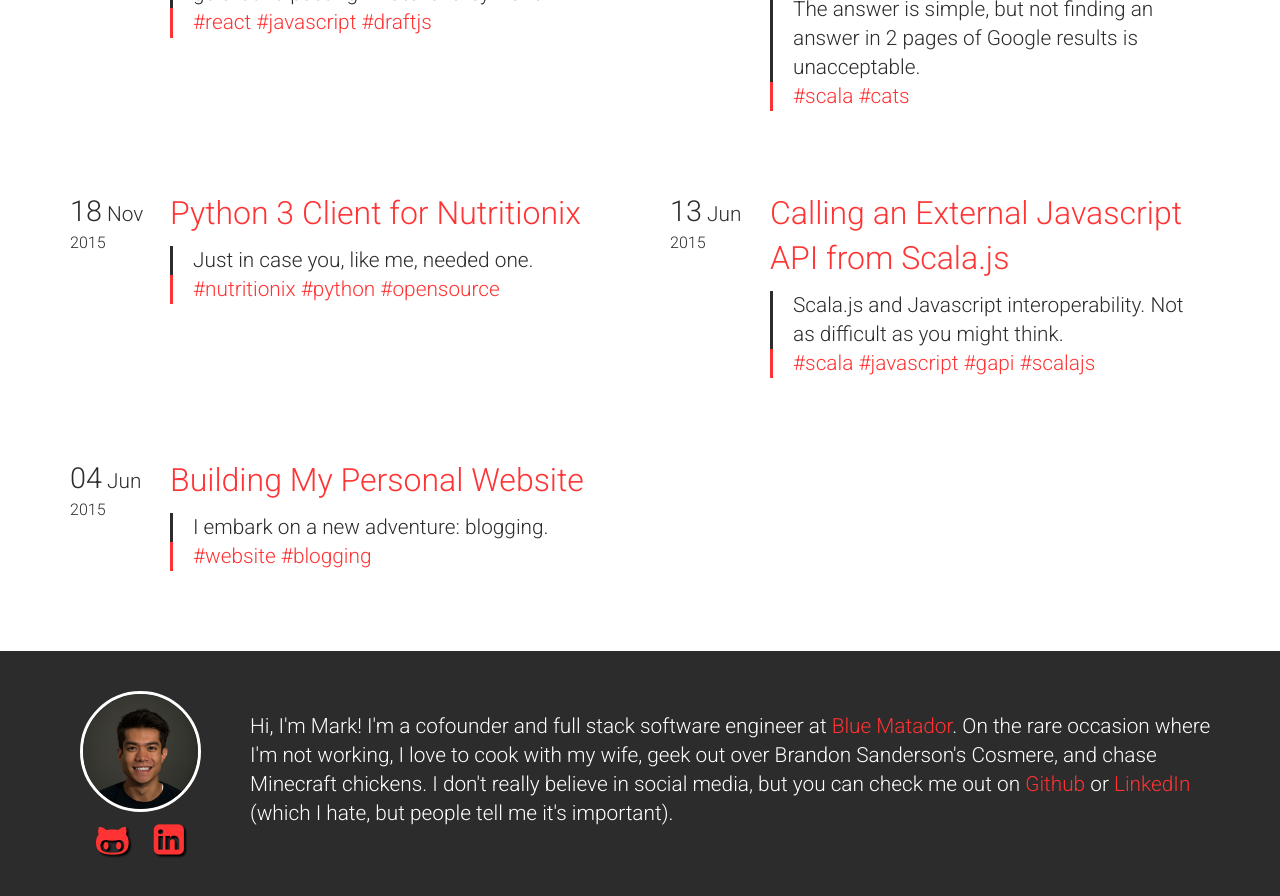
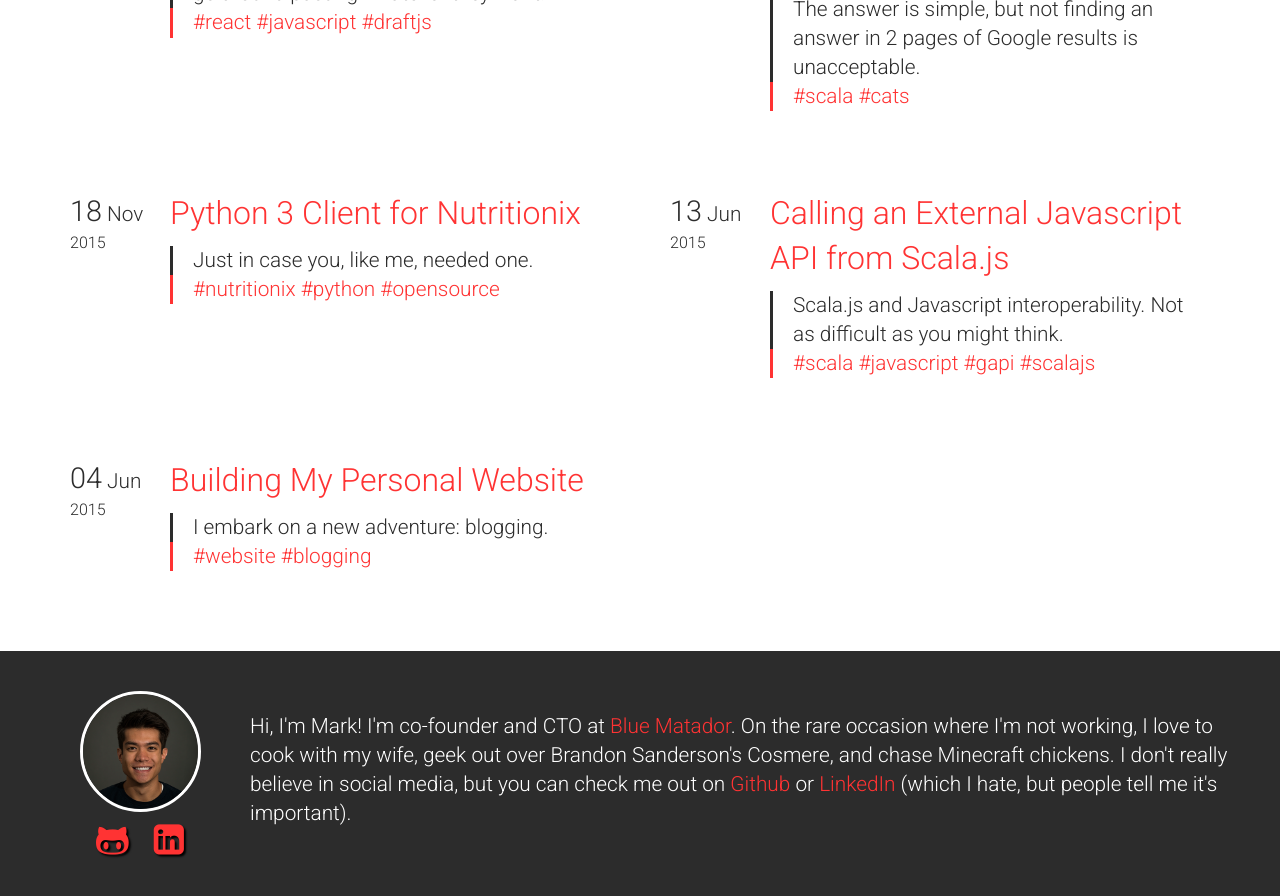
Before and after one commit to msiebert/msiebert.github.io, a Jekyll site: the page built from index.html, in a window 1280 px wide and 900 px high, scrolled down 887 px. Shown: the top 896 px of the window. Built offline with Jekyll 4.4.1, drawn with Linux system fonts in a browser that asks for light colours.

Commit message:
update title in footer

```diff
--- a/_includes/footer.html
+++ b/_includes/footer.html
@@ -14,7 +14,7 @@
             </div>
             <div class="ten columns">
                 <p class="bio">
-                    Hi, I'm Mark! I'm a cofounder and full stack software engineer at <a href="https://www.bluematador.com">Blue Matador</a>. On the rare occasion where I'm not working, I love to cook with my wife, geek out over Brandon Sanderson's Cosmere, and chase Minecraft chickens. I don't really believe in social media, but you can check me out on <a href="https://github.com/msiebert">Github</a> or <a href="https://www.linkedin.com/in/markjialisiebert">LinkedIn</a> (which I hate, but people tell me it's important).
+                    Hi, I'm Mark! I'm co-founder and CTO at <a href="https://www.bluematador.com">Blue Matador</a>. On the rare occasion where I'm not working, I love to cook with my wife, geek out over Brandon Sanderson's Cosmere, and chase Minecraft chickens. I don't really believe in social media, but you can check me out on <a href="https://github.com/msiebert">Github</a> or <a href="https://www.linkedin.com/in/markjialisiebert">LinkedIn</a> (which I hate, but people tell me it's important).
                 </p>
             </div>
         </div>
```
